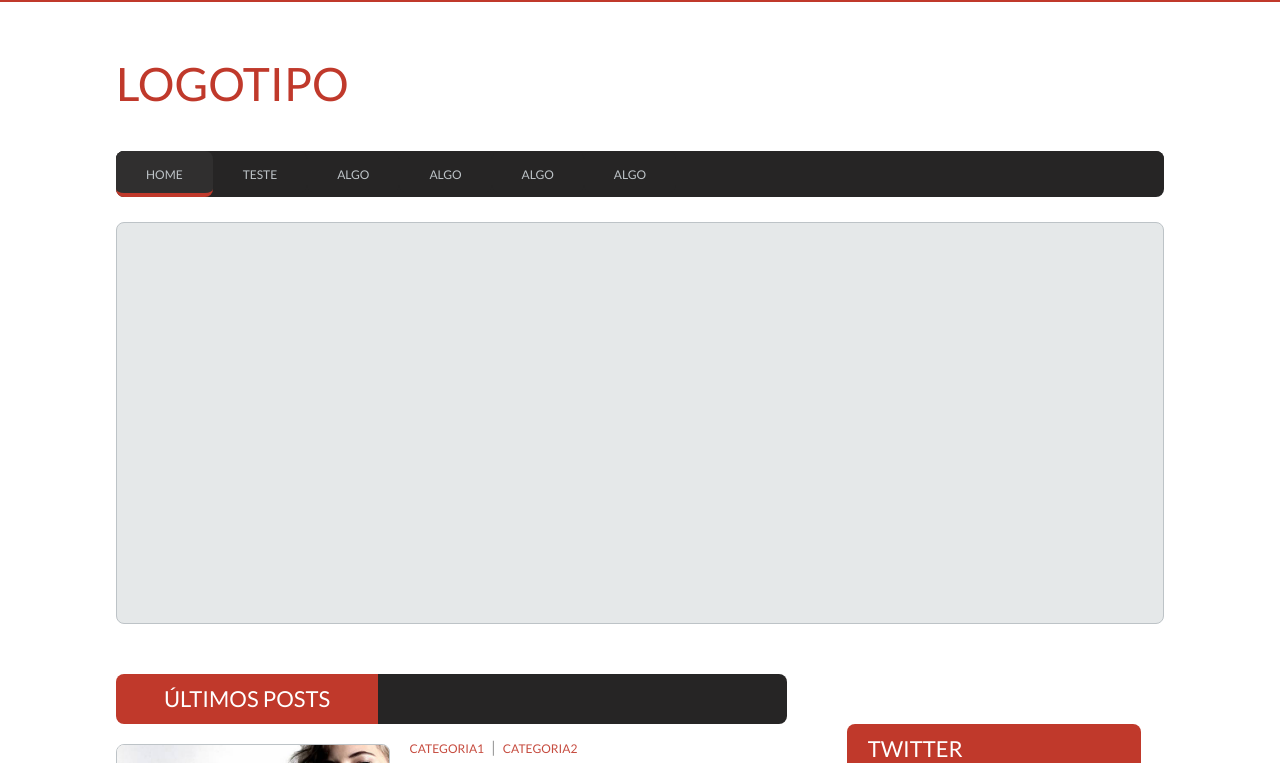
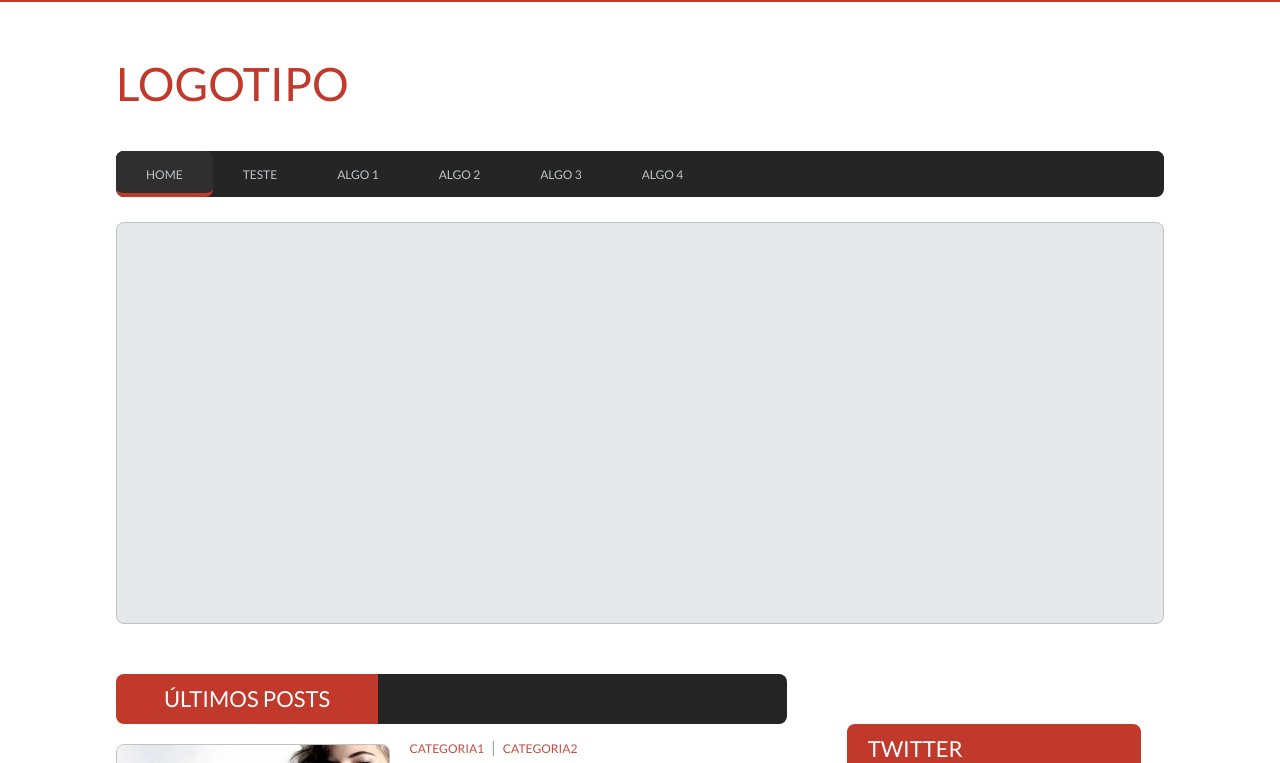
Before and after one commit to lucasvarjao/projTesteGitHub, a plain HTML site: page index.html in a window 1280 px wide. Shown: the part 37-800 px from the top of the page. Drawn offline with nearby package versions, Linux system fonts and the light colour scheme.

Commit message:
Atualizando index.html

```diff
--- a/index.html
+++ b/index.html
@@ -66,10 +66,10 @@
         				<ul>
         				<li class='active'><a href='index.html'>Home</a></li>
         				<li><a href='index.html'>Teste</a></li>
-        				<li><a href='index.html'>Algo</a></li>
-        				<li><a href='index.html'>Algo</a></li>
-        				<li><a href='index.html'>Algo</a></li>
-        				<li><a href='index.html'>Algo</a></li>
+        				<li><a href='index.html'>Algo 1</a></li>
+        				<li><a href='index.html'>Algo 2</a></li>
+        				<li><a href='index.html'>Algo 3</a></li>
+        				<li><a href='index.html'>Algo 4</a></li>
         				</ul>
         			</div>
         		</div>
```
